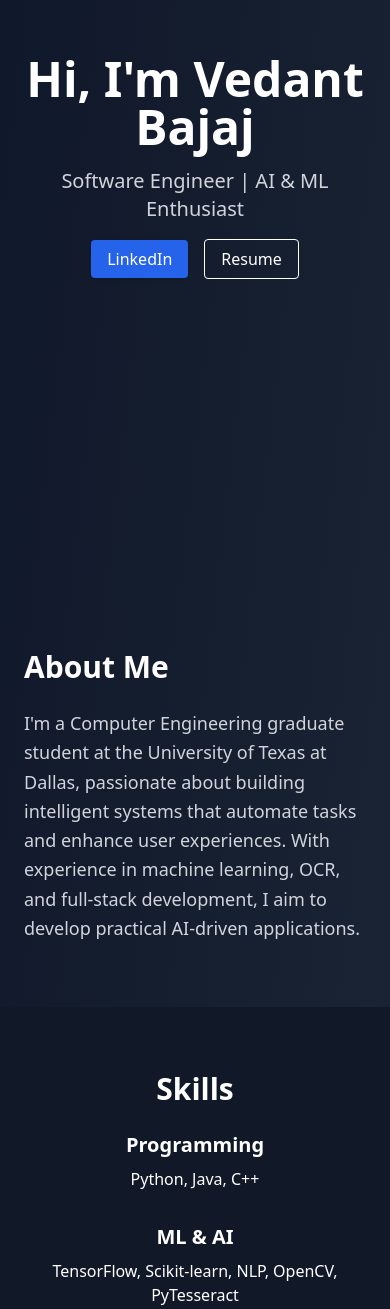
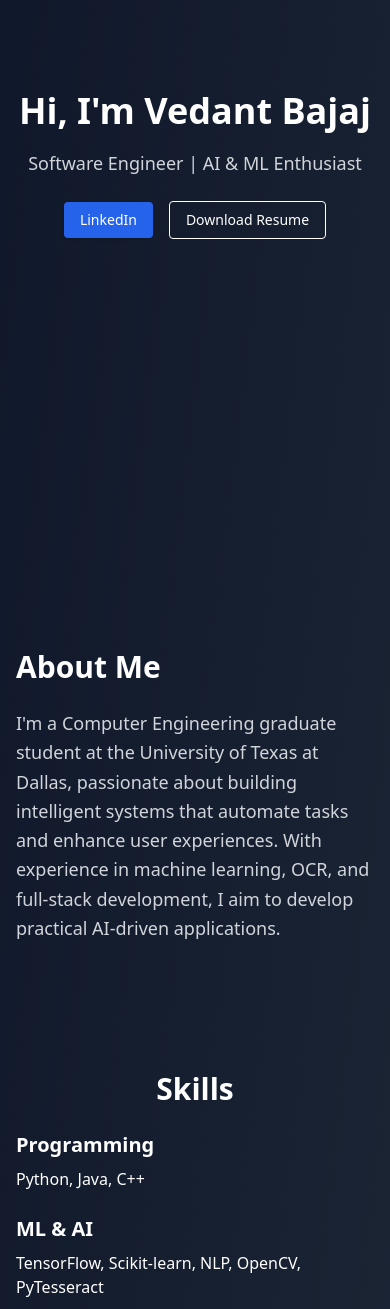
Before and after one commit to VedantBajaj/vedant-portfolio, a React (Create React App) app: page / in a window 390 px wide. Shown: the part 259-1568 px from the top of the page. Built offline with nearby package versions, Linux system fonts and the light colour scheme.

Commit message:
responsiveness

```diff
--- a/src/components/About.jsx
+++ b/src/components/About.jsx
@@ -2,7 +2,7 @@ import React from 'react';
 
 function About() {
   return (
-    <section className="px-6 py-16 max-w-4xl mx-auto">
+    <section className="px-4 sm:px-6 lg:px-8 py-16 max-w-4xl mx-auto">
       <h2 className="text-3xl font-bold mb-6">About Me</h2>
       <p className="text-lg leading-relaxed text-gray-300">
         I'm a Computer Engineering graduate student at the University of Texas at Dallas, passionate about
--- a/src/components/Hero.jsx
+++ b/src/components/Hero.jsx
@@ -2,25 +2,28 @@ import React from 'react';
 
 function Hero() {
   return (
-    <section className="min-h-screen flex flex-col justify-center items-center text-center px-6">
-      <h1 className="text-5xl font-bold">Hi, I'm Vedant Bajaj</h1>
-      <p className="mt-4 text-xl text-gray-300">Software Engineer | AI & ML Enthusiast</p>
+    <section className="min-h-screen flex flex-col justify-center items-center text-center px-4 sm:px-8 md:px-16">
+      <h1 className="text-4xl sm:text-5xl lg:text-6xl font-bold leading-tight">
+        Hi, I'm Vedant Bajaj
+      </h1>
+      <p className="mt-4 text-lg sm:text-xl text-gray-300">
+        Software Engineer | AI & ML Enthusiast
+      </p>
       <div className="mt-6 space-x-4">
         <a
           href="https://www.linkedin.com/in/vedant-bajaj99"
           target="_blank"
           rel="noopener noreferrer"
-          className="px-4 py-2 bg-blue-600 hover:bg-blue-700 rounded shadow"
+          className="inline-block px-4 py-2 bg-blue-600 hover:bg-blue-700 rounded shadow text-sm sm:text-base"
         >
           LinkedIn
         </a>
         <a
           href="/Vedant_Bajaj_resume.pdf"
-          target="_blank"
-          rel="noopener noreferrer"
-          className="px-4 py-2 border border-white hover:bg-white hover:text-black rounded"
+          download
+          className="inline-block px-4 py-2 border border-white hover:bg-white hover:text-black rounded text-sm sm:text-base"
         >
-          Resume
+          Download Resume
         </a>
       </div>
     </section>
--- a/src/components/Projects.jsx
+++ b/src/components/Projects.jsx
@@ -2,9 +2,9 @@ import React from 'react';
 
 function Projects() {
   return (
-    <section className="px-6 py-16 bg-gray-900">
+    <section className="px-4 sm:px-6 lg:px-8 py-16 max-w-4xl mx-auto">
       <h2 className="text-3xl font-bold mb-6 text-center">Projects</h2>
-      <div className="grid grid-cols-1 md:grid-cols-2 gap-8">
+      <div className="grid grid-cols-1 sm:grid-cols-2 md:grid-cols-3 gap-6">
         <div className="bg-gray-800 p-6 rounded shadow">
           <h3 className="text-xl font-semibold">Face Mask Detection</h3>
           <p className="mt-2 text-gray-300">Built a real-time monitoring system using MobileNetV2 & Haar Cascades with 96% accuracy.</p>
--- a/src/components/Skills.jsx
+++ b/src/components/Skills.jsx
@@ -2,9 +2,9 @@ import React from 'react';
 
 function Skills() {
   return (
-    <section className="px-6 py-16 bg-gray-900">
+    <section className="px-4 sm:px-6 lg:px-8 py-16 max-w-4xl mx-auto">
       <h2 className="text-3xl font-bold mb-6 text-center">Skills</h2>
-      <div className="grid grid-cols-1 md:grid-cols-3 gap-8 text-center">
+      <div className="grid grid-cols-1 sm:grid-cols-2 md:grid-cols-3 gap-6">
         <div>
           <h3 className="text-xl font-semibold mb-2">Programming</h3>
           <p>Python, Java, C++</p>
```
Also changed, not shown: 1 other file (tests, documents, lock files or other folders).
